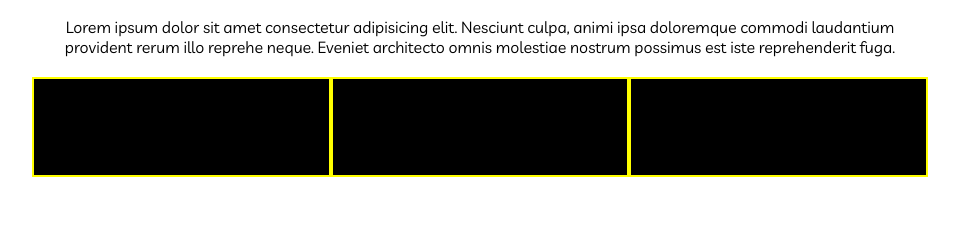
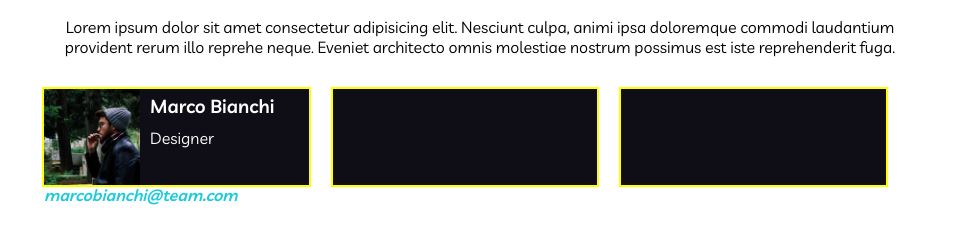
Before and after one commit to DamianoCasolari/html-css-float-cards, a plain HTML site: page index.html in a window 1280 px wide. Shown: the part 63-306 px from the top of the page, without its empty margins (160-1119 px from the left). Drawn offline with Linux system fonts and the light colour scheme.

Commit message:
add first cell

```diff
--- a/assets/css/style.css
+++ b/assets/css/style.css
@@ -13,6 +13,7 @@
     --clr-violet: #e53170;
     --clr-dark: #0f0e17;
     --clr-heavenly: #1ccade;
+    --clr-white: white;
 }
 
 .debug .col {
@@ -21,8 +22,13 @@
     border: 2px solid yellow;
 }
 
+.clearfix::after {
+    content: "";
+    display: table;
+    clear: both;
+}
 
-
+/* header selector */
 
 h1 {
     color: var(--clr-violet);
@@ -45,6 +51,23 @@ h1 {
 
 .container .col {
     float: left;
-    width: calc(100% / 3);
-    padding: 10px;
+    width: calc(100% / 3 - 30px);
+    margin: 10px;
+    color: var(--clr-white);
+    background-color: var(--clr-dark);
 }
+
+.col img {
+    height: 100%;
+    float: left;
+    margin-right: 10px;
+}
+
+.info * {
+    padding: 5px 0;
+}
+
+.col address {
+    color: var(--clr-heavenly);
+    font-weight: bold;
+}
--- a/index.html
+++ b/index.html
@@ -20,10 +20,19 @@
     </header>
     <!-- /#app-header -->
     <main id="app-main">
-        <div class="container debug">
-            <p>Lorem ipsum dolor sit amet consectetur adipisicing elit. Nesciunt culpa, animi ipsa doloremque commodi laudantium provident rerum illo reprehe neque. Eveniet architecto omnis molestiae nostrum possimus est iste reprehenderit fuga.</p>
+        <div class="container debug clearfix">
+            <p>Lorem ipsum dolor sit amet consectetur adipisicing elit. Nesciunt culpa, animi ipsa doloremque commodi
+                laudantium provident rerum illo reprehe neque. Eveniet architecto omnis molestiae nostrum possimus est
+                iste reprehenderit fuga.</p>
 
-            <div class="col"></div>
+            <div class="col clearfix">
+                <img src="./assets/img/male1.png" alt="Marco Bianchi">
+                <div class="info">
+                    <h3>Marco Bianchi</h3>
+                    <div>Designer</div>
+                    <address>marcobianchi@team.com</address>
+                </div>
+            </div>
             <div class="col"></div>
             <div class="col"></div>
         </div>
```
